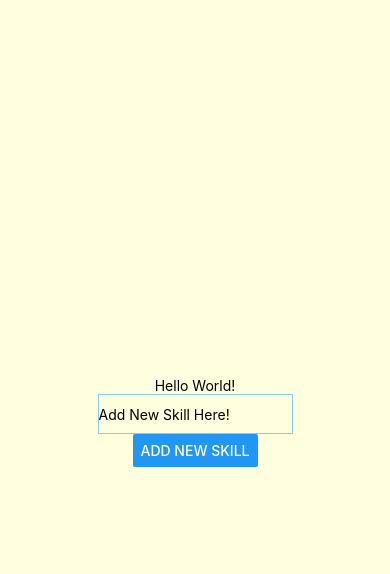
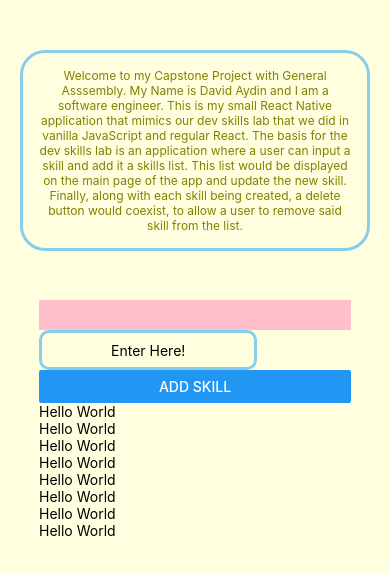
Before and after one commit to daydin14/capstone-frontend, a React Native app in the folder CapstoneApp/: screen / in a window 390 px wide. Shown: the top 574 px of the page. Built offline with nearby package versions, Linux system fonts and the light colour scheme.

Commit message:
App Update View

```diff
--- a/CapstoneApp/app/screens/DevSkills.js
+++ b/CapstoneApp/app/screens/DevSkills.js
@@ -1,21 +1,56 @@
 import React, { useState } from "react";
-import { View, Text, TextInput, StyleSheet, Button } from "react-native";
+import {
+  View,
+  Text,
+  TextInput,
+  StyleSheet,
+  Button,
+  ScrollView,
+} from "react-native";
 
 function DevSkills(props) {
   const [add, added] = useState(true);
+  const [text, setText] = useState("");
 
   return (
     <View style={styles.background}>
-      <Text>Hello World!</Text>
-      <TextInput style={styles.input} defaultValue="Add New Skill Here!" />
-
+      <Text style={styles.message}>
+        Welcome to my Capstone Project with General Asssembly. My Name is David
+        Aydin and I am a software engineer. This is my small React Native
+        application that mimics our dev skills lab that we did in vanilla
+        JavaScript and regular React. The basis for the dev skills lab is an
+        application where a user can input a skill and add it a skills list.
+        This list would be displayed on the main page of the app and update the
+        new skill. Finally, along with each skill being created, a delete button
+        would coexist, to allow a user to remove said skill from the list.
+      </Text>
+      <View style={styles.devbox}>
+        <Text style={styles.skill}>{text}</Text>
+        <TextInput
+          style={styles.input}
+          placeholder="Enter Here!"
+          onChangeText={(newSkill) => setText(newSkill)}
+          defaultValue={text}
+        />
         <Button
           onPress={() => {
+            skills.push({ text });
             added(false);
           }}
           disabled={!add}
-        title={add ? "Add New Skill" : "Skill Added"}
+          title={add ? "Add Skill" : "Skill Added"}
         />
+        <ScrollView>
+          <Text>Hello World</Text>
+          <Text>Hello World</Text>
+          <Text>Hello World</Text>
+          <Text>Hello World</Text>
+          <Text>Hello World</Text>
+          <Text>Hello World</Text>
+          <Text>Hello World</Text>
+          <Text>Hello World</Text>
+        </ScrollView>
+      </View>
     </View>
   );
 }
@@ -26,12 +61,42 @@ const styles = StyleSheet.create({
     justifyContent: "center",
     alignItems: "center",
   },
+
+  message: {
+    position: "absolute",
+    top: 50,
+    textAlign: "center",
+    fontSize: 12,
+    color: "olive",
+    borderWidth: 3,
+    borderColor: "skyblue",
+    borderRadius: 25,
+    padding: 15,
+    left: 20,
+    right: 20,
+  },
+
   input: {
     alignItems: "center",
-    width: "50%",
     height: 40,
+    width: "70%",
     borderColor: "skyblue",
-    borderWidth: 1,
+    borderWidth: 3,
+    borderRadius: 10,
+    textAlign: "center",
+  },
+
+  skill: {
+    backgroundColor: "pink",
+    height: 30,
+    color: "olive",
+    fontSize: "20",
+  },
+
+  devbox: {
+    width: "80%",
+    position: "absolute",
+    top: 300,
   },
 });
 
```
Lines whose indentation alone changed are shown as unchanged.
